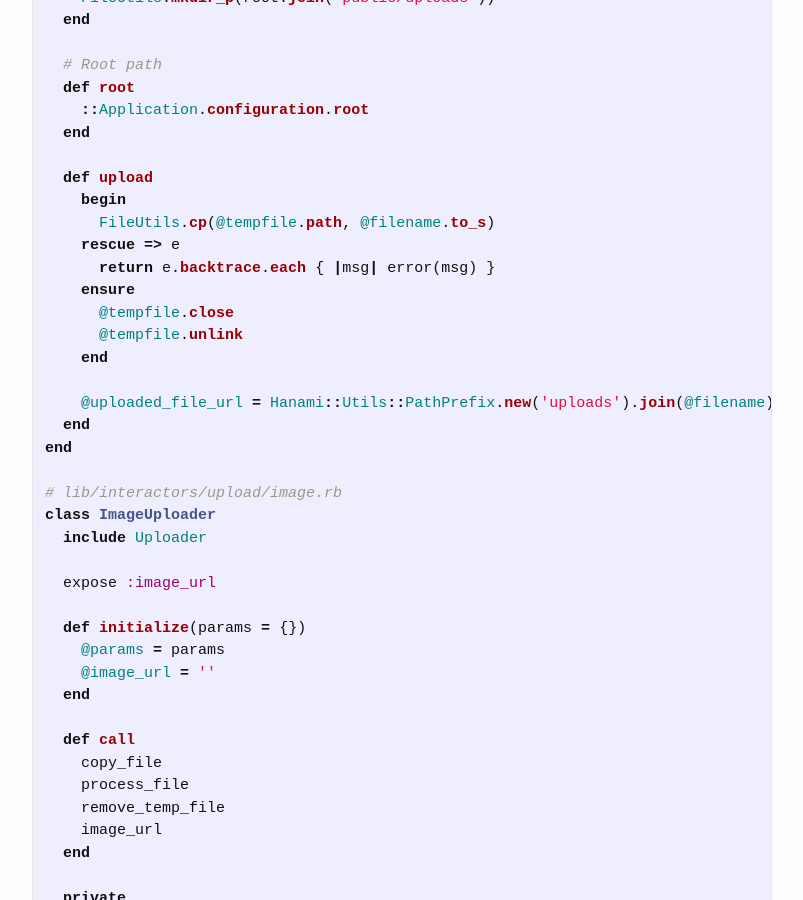
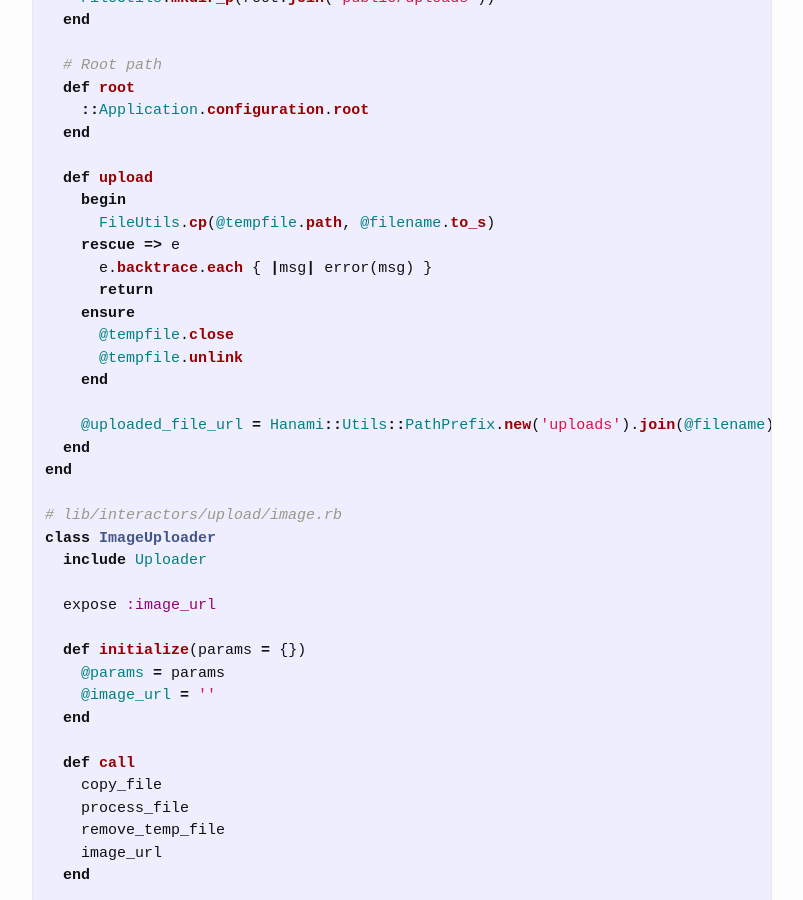
Before and after one commit to theCrab/theCrab, a Jekyll site: the page built from _posts/2016-08-16-hanami-interactor.markdown, in a window 1280 px wide and 900 px high, scrolled down 1444 px. Shown: the whole window, without its empty margins (238-1041 px from the left). Built offline with Jekyll 4.4.1, drawn with Linux system fonts in a browser that asks for light colours.

```diff
--- a/_posts/2016-08-16-hanami-interactor.markdown
+++ b/_posts/2016-08-16-hanami-interactor.markdown
@@ -62,7 +62,8 @@ module Uploader
     begin
       FileUtils.cp(@tempfile.path, @filename.to_s)
     rescue => e
-      return e.backtrace.each { |msg| error(msg) }
+      e.backtrace.each { |msg| error(msg) }
+      return
     ensure
       @tempfile.close
       @tempfile.unlink
```
